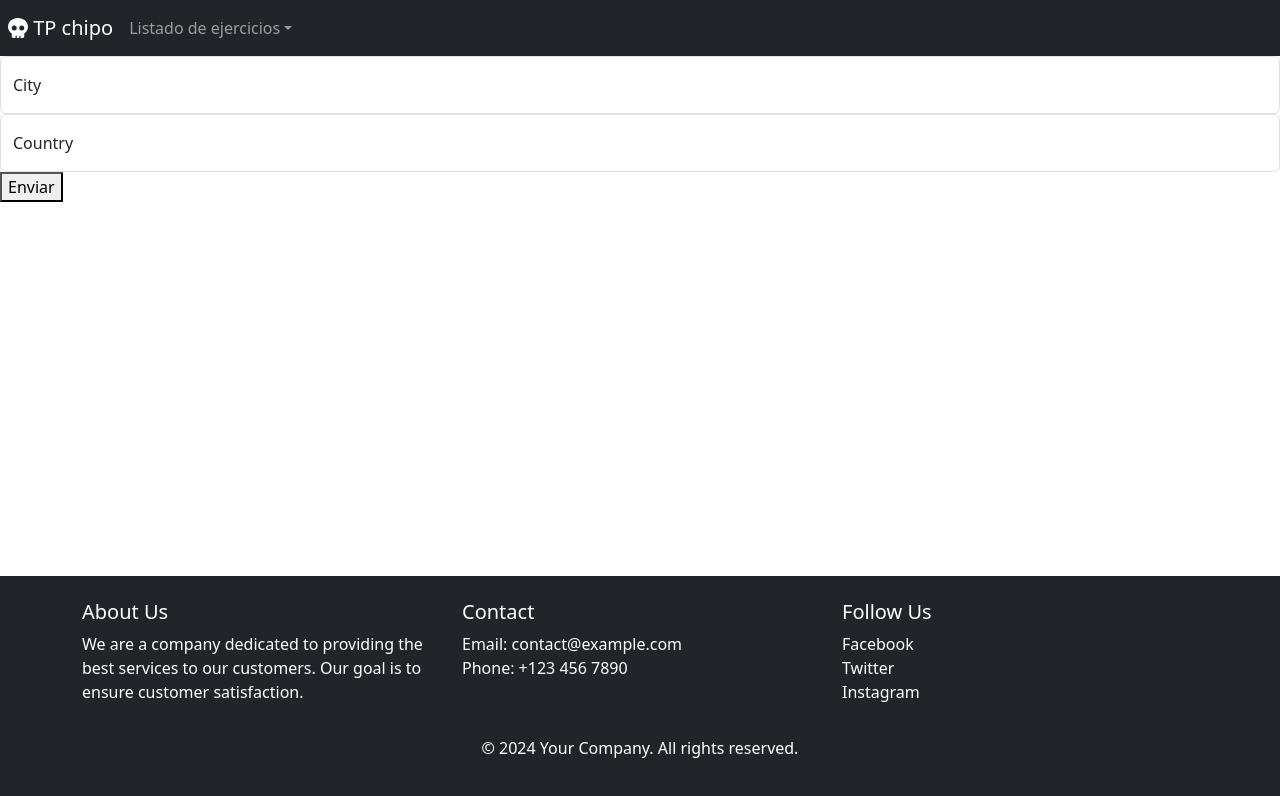
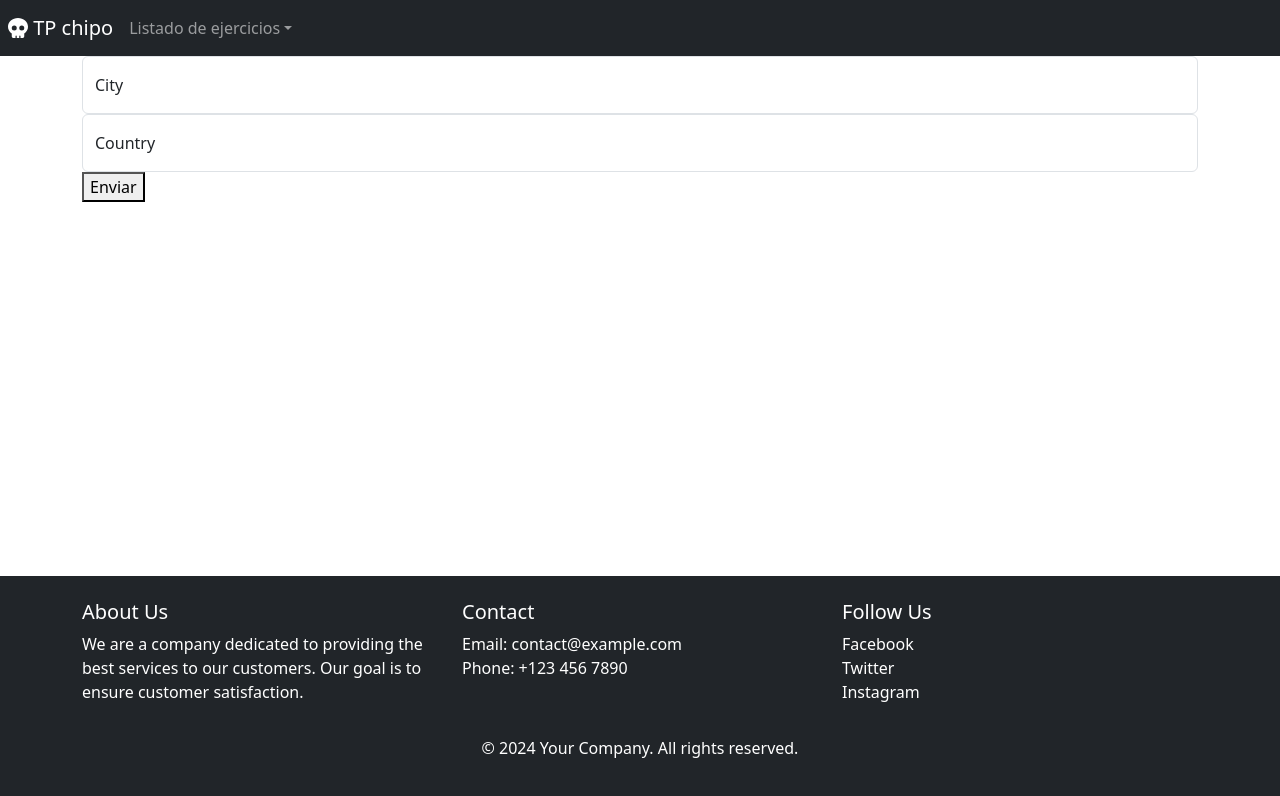
Before and after one commit to lucaschipolari/TP-REACT, a React (Vite) app in the folder tp-react-1/: page /ejercicio13 in a window 1280 px wide. Shown: the top 796 px of the page. Built offline with nearby package versions, Linux system fonts and the light colour scheme.

Commit message:
mejore estetica del ejercicio 13

```diff
--- a/tp-react-1/src/exercises/Ejercicio13/wheather/CardWeather.jsx
+++ b/tp-react-1/src/exercises/Ejercicio13/wheather/CardWeather.jsx
@@ -3,10 +3,11 @@
 const CardWeather = (props) => {
   const { data } = props;
   return (
-    <div>
+    <div className="card d-flex justify-content-center align-items-center">
       <h2>{data.name}</h2>
-      <p>{data.description}</p>
+      <p className="card-title">{data.description}</p>
       <img
+        className="w-25"
         src={`http://openweathermap.org/img/wn/${data.weather[0].icon}@2x.png`}
         alt={data.weather[0].description}
       />
--- a/tp-react-1/src/exercises/Ejercicio13/wheather/FormWeather.jsx
+++ b/tp-react-1/src/exercises/Ejercicio13/wheather/FormWeather.jsx
@@ -31,7 +31,7 @@
   };
 
   return (
-    <div>
+    <div className="container">
       <form onSubmit={onSubmitRHF(handleSubmit)}>
         <InputFormat
           name="city"
@@ -69,6 +69,7 @@
 
         <button type="submit">Enviar</button>
       </form>
+
       {isLoading && <p>Loading...</p>}
       {isError && <p>hubo un error</p>}
       {weather && <CardWeather data={weather} />}
```
